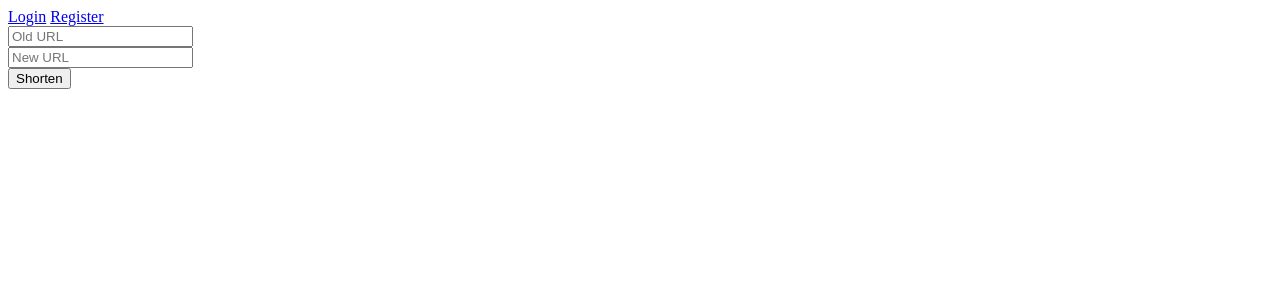
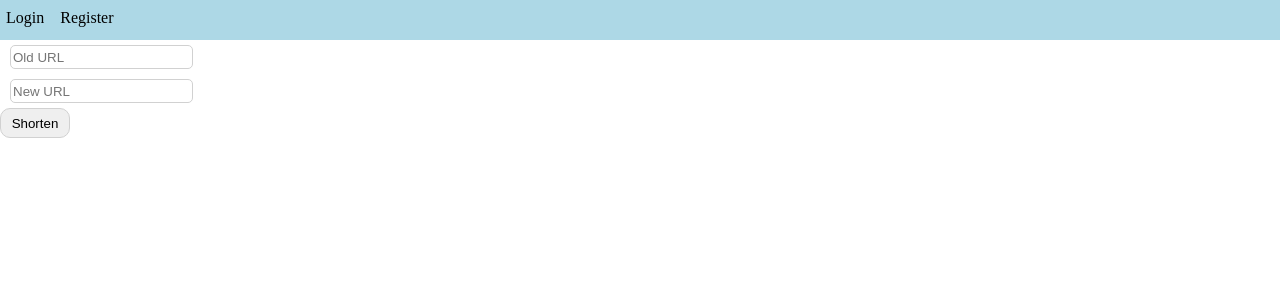
Before and after one commit to SiriusKoan/shorten-url-with-kv, a Flask app: page / in a window 1280 px wide. Shown: the top 300 px of the page. Run offline with Flask 2, Linux system fonts and the light colour scheme; data comes from the database, SQL or seed files in the repository.

Commit message:
Add basic css

```diff
--- a/app/kv/helper.py
+++ b/app/kv/helper.py
@@ -1,5 +1,6 @@
 import json
 import requests
+
 
 class KV:
     def init_app(self, app) -> None:
@@ -33,4 +34,5 @@ class KV:
         r = requests.delete(url, headers=self.headers)
         return r.json()["success"]
 
+
 kv = KV()
--- a/static/index.css
+++ b/static/index.css
@@ -0,0 +1,3 @@
+body {
+    margin: 0;
+}
--- /dev/null
+++ b/static/input.css
@@ -0,0 +1,75 @@
+input[type="text"], input[type="email"], input[type="password"], input[type="number"] {
+    margin: 5px 10px 5px 10px;
+    font-family: 'Noto Sans TC', sans-serif;
+    background: #FFFFFF;
+    color: black;
+    border: 1px solid #d1d1d1;
+    border-radius: 5px;
+    min-width: 0;
+    height: 20px;
+    outline: none;
+    -webkit-transition: .18s ease-out;
+    -moz-transition: .18s ease-out;
+    -o-transition: .18s ease-out;
+    transition: .18s ease-out;
+}
+
+input[type="text"]:focus, input[type="email"]:focus, input[type="password"]:focus, input[type="number"]:focus {
+    border: 1px solid rgb(13, 142, 194);
+    box-shadow: inset 5px 10px 4px rgba(13, 142, 194, 0.07)
+}
+
+input[type="text"]:disabled, input[type="email"]:disabled, input[type="password"]:disabled {
+    background: #dddddd;
+}
+
+input[type="submit"] {
+    font-family: 'Noto Sans TC', sans-serif;
+    min-width: 70px;
+    height: 30px;
+    border: 1px solid #d1d1d1;
+    border-radius: 10px;
+}
+
+input[type="submit"]:hover {
+    opacity: 0.8;
+}
+
+select {
+    background-color: white;
+    height: 25px;
+    border-radius: 3px;
+    outline: none;
+}
+
+button {
+    font-family: 'Noto Sans TC', sans-serif;
+    margin-left: 10px;
+    border-color: rgba(255, 255, 255, 0);
+    border-radius: 5px;
+    height: 30px;
+    min-width: 50px;
+    background-color: white;
+    cursor: pointer;
+}
+
+button:hover {
+    opacity: 0.8;
+}
+
+.add {
+    color: rgb(38, 168, 38);
+}
+
+.remove {
+    color: crimson;
+}
+
+.update {
+    color: blue;
+}
+
+.reset {
+    color: crimson;
+    width: 80px;
+}
--- /dev/null
+++ b/static/nav.css
@@ -0,0 +1,20 @@
+nav {
+    z-index: 100;
+    position: sticky;
+    background-color: rgb(173, 216, 230);
+    height: 40px;
+    top: 0;
+    width: 100vw;
+}
+
+nav span a {
+    margin: 9px 6px 9px 6px;
+    text-decoration: none;
+    color: black;
+    display: inline-block;
+    text-underline-offset: 5px;
+}
+
+nav a:hover {
+    text-decoration: underline;
+}
--- a/templates/base.html
+++ b/templates/base.html
@@ -7,6 +7,10 @@
     <meta http-equiv="X-UA-Compatible" content="IE=edge">
     <meta name="viewport" content="width=device-width, initial-scale=1.0">
     <title>{% block title %}{% endblock %}</title>
+    <link rel="stylesheet" href="/static/index.css">
+    <link rel="stylesheet" href="/static/input.css">
+    <link rel="stylesheet" href="/static/messages.css">
+    <link rel="stylesheet" href="/static/nav.css">
     {% block extra_import %}
     {% endblock %}
 </head>
@@ -14,14 +18,14 @@
     {{ display_msg(messages) }}
     <nav>
         {% if current_user.is_active %}
-        <a href="/dashboard">Dashboard</a>
+        <span><a href="/dashboard">Dashboard</a></span>
         {% if current_user.is_admin %}
-        <a href="/admin_dashboard">Admin Dashboard</a>
-        <a href="/manage_user">Manage User</a>
+        <span><a href="/admin_dashboard">Admin Dashboard</a></span>
+        <span><a href="/manage_user">Manage User</a></span>
         {% endif %}
         {% else %}
-        <a href="/login">Login</a>
-        <a href="/register">Register</a>
+        <span><a href="/login">Login</a></span>
+        <span><a href="/register">Register</a></span>
         {% endif %}
     </nav>
     {% block content %}
```
Also changed, not shown: static/messages.css (added, +53 -0 lines).
